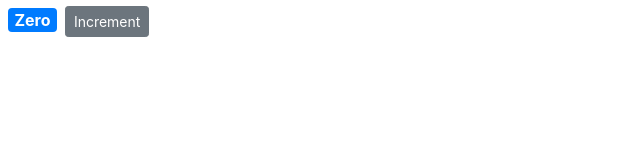
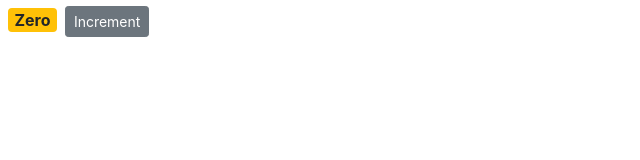
Before and after one commit to christianbiring1/counter-react, a React (Create React App) app: page / in a window 1280 px wide. Shown: the top 160 px of the page, without its empty margins (0-640 px from the left). Built offline with nearby package versions, Linux system fonts and the light colour scheme.

Commit message:
Rendering classes dynamically

```diff
--- a/src/components/counter.jsx
+++ b/src/components/counter.jsx
@@ -14,10 +14,16 @@ class Counter extends Component {
     return count === 0 ? 'Zero' : count
   }
 
+  getBadgeColor() {
+    let classes = 'badge m-2 badge-';
+    classes += this.state.count === 0 ? 'warning' : 'primary';
+    return classes;
+  }
+
   render() {
     return (
       <React.Fragment>
-      <span style = {this.styles} className='badge badge-primary m-2'>{this.formatCount()}</span>
+      <span style = {this.styles} className={this.getBadgeColor()}>{this.formatCount()}</span>
       <button className='btn btn-secondary btn-sm'>Increment</button>
       </React.Fragment>
     );
```
